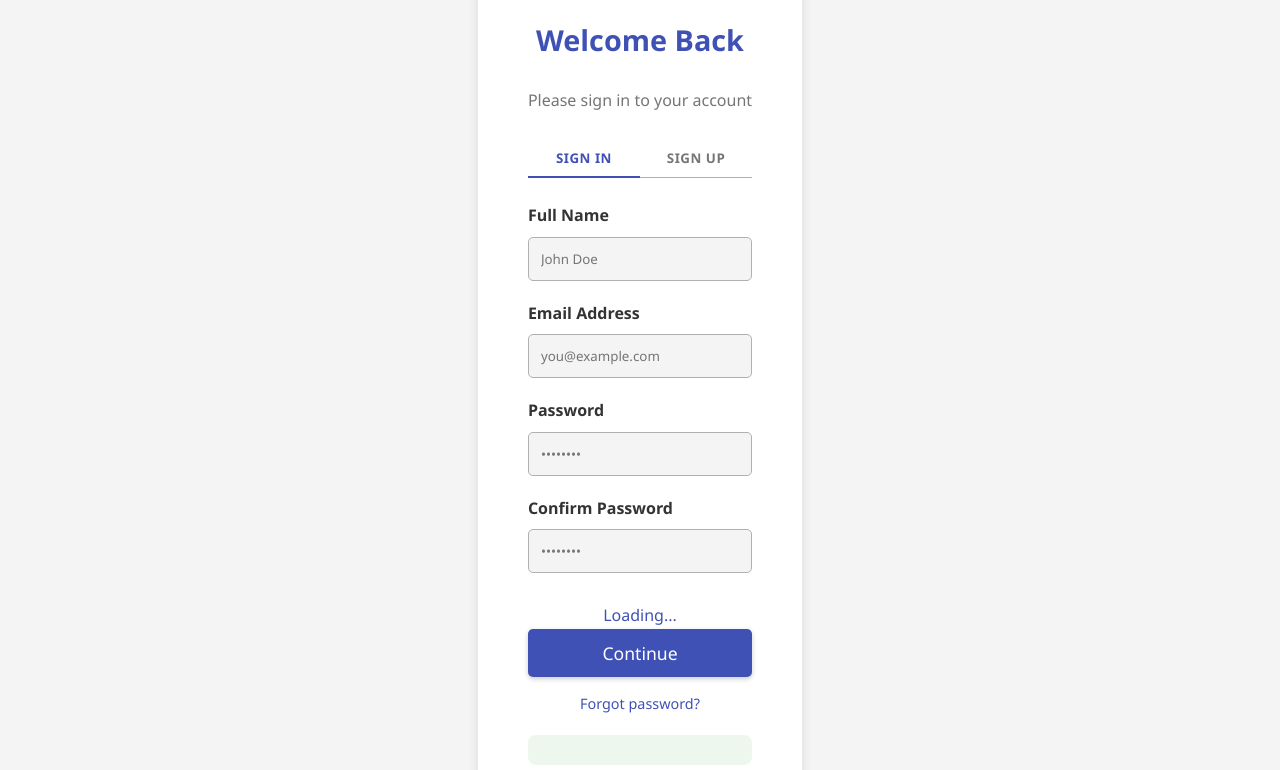
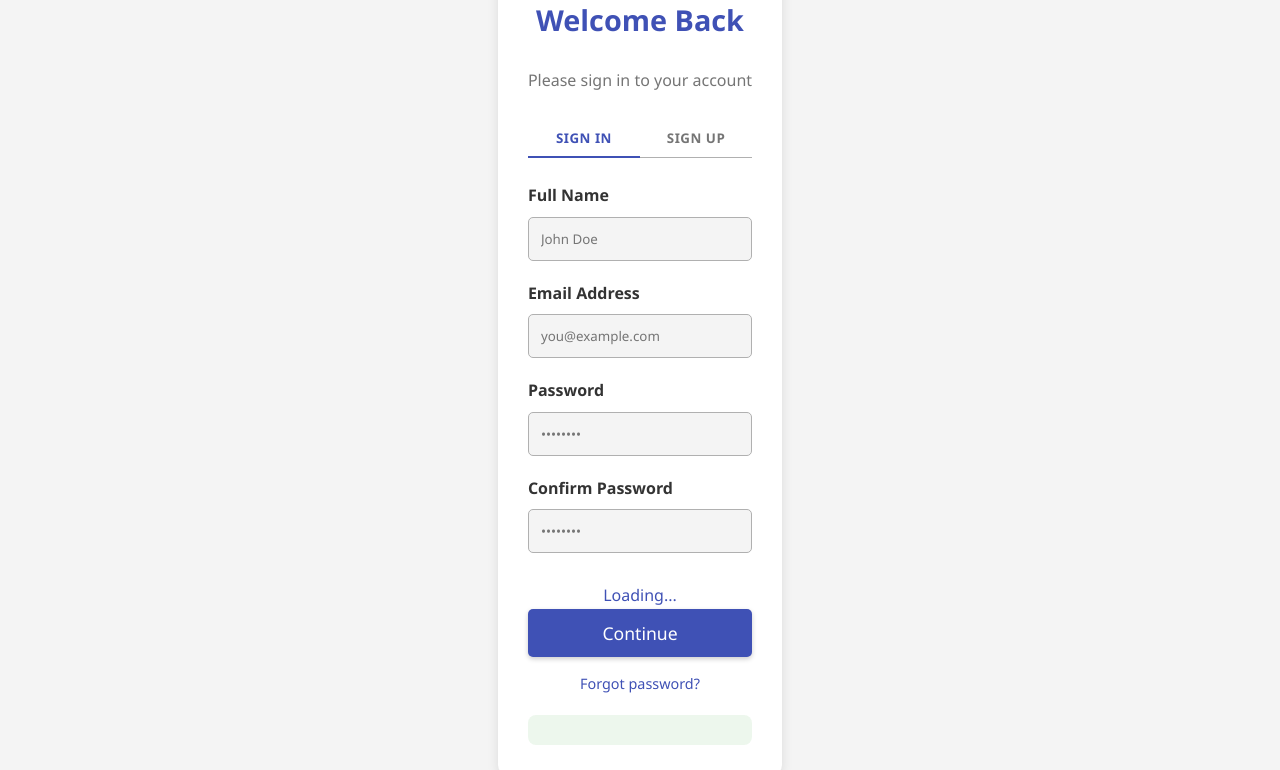
Before and after one commit to Kenjin32icon/https---github.com-Kenjin32icon-MTS-V2-vanilla-template, a plain HTML site: page signin.html in a window 1280 px wide. Shown: the part 416-1186 px from the top of the page. Drawn offline with nearby package versions, Linux system fonts and the light colour scheme; a script that the page names is missing.

Commit message:
Sign-in container

```diff
--- a/signin.html
+++ b/signin.html
@@ -23,14 +23,15 @@
             padding: 20px; /* Add some padding around the form */
         }
 .signin-container {
-            max-width: 600px;
-            width: 200%; /* Make it responsive */
-            padding: 50px;
+    max-width: 600px;  /* Keep the max-width for larger screens */
+    width: 100%;        /* Set width to 100% for responsiveness */
+    padding: 30px;      /* Reduce padding for a more compact look */
     background-color: var(--card-bg);
     border-radius: 10px;
     box-shadow: 0 4px 12px rgba(0,0,0,0.1);
     text-align: center;
 }
+
         .signin-container h2 {
             color: var(--primary);
             margin-bottom: 25px;
```
Lines whose indentation alone changed are shown as unchanged.
